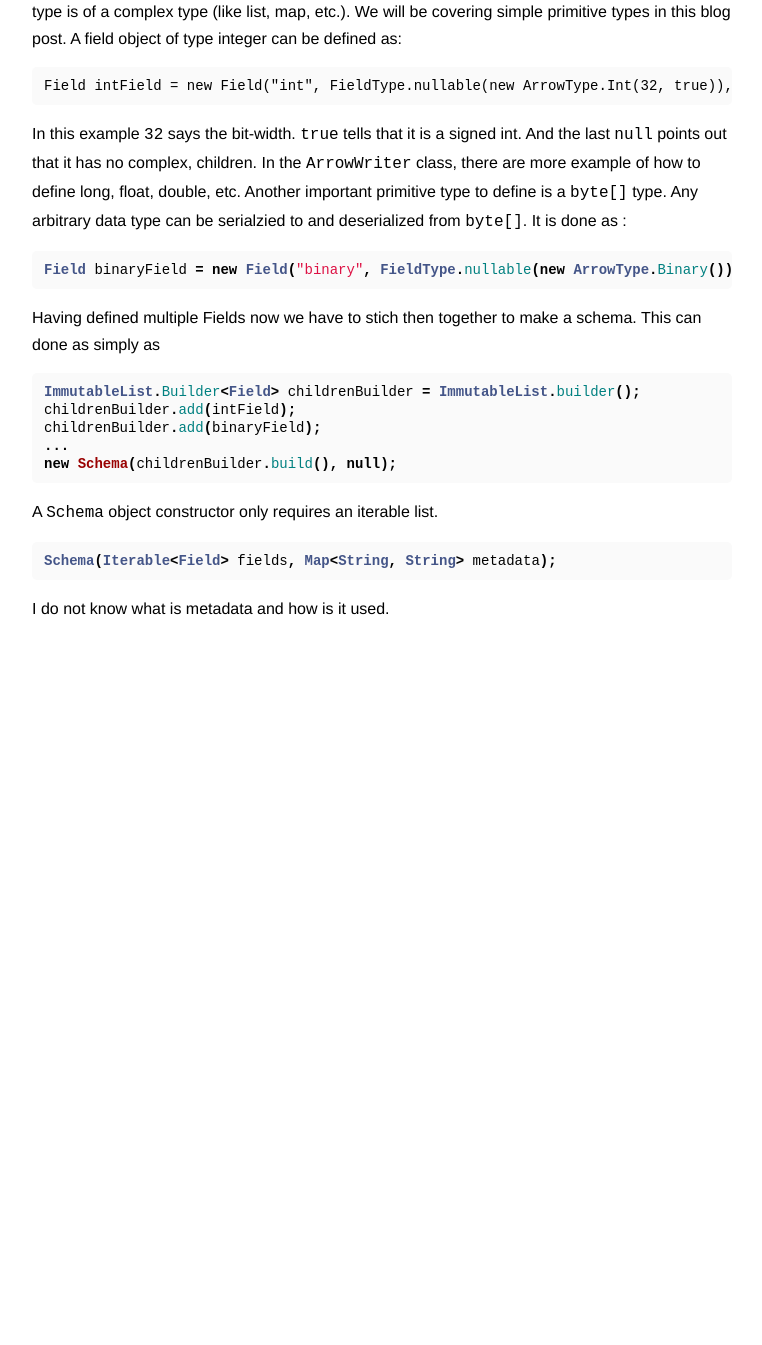
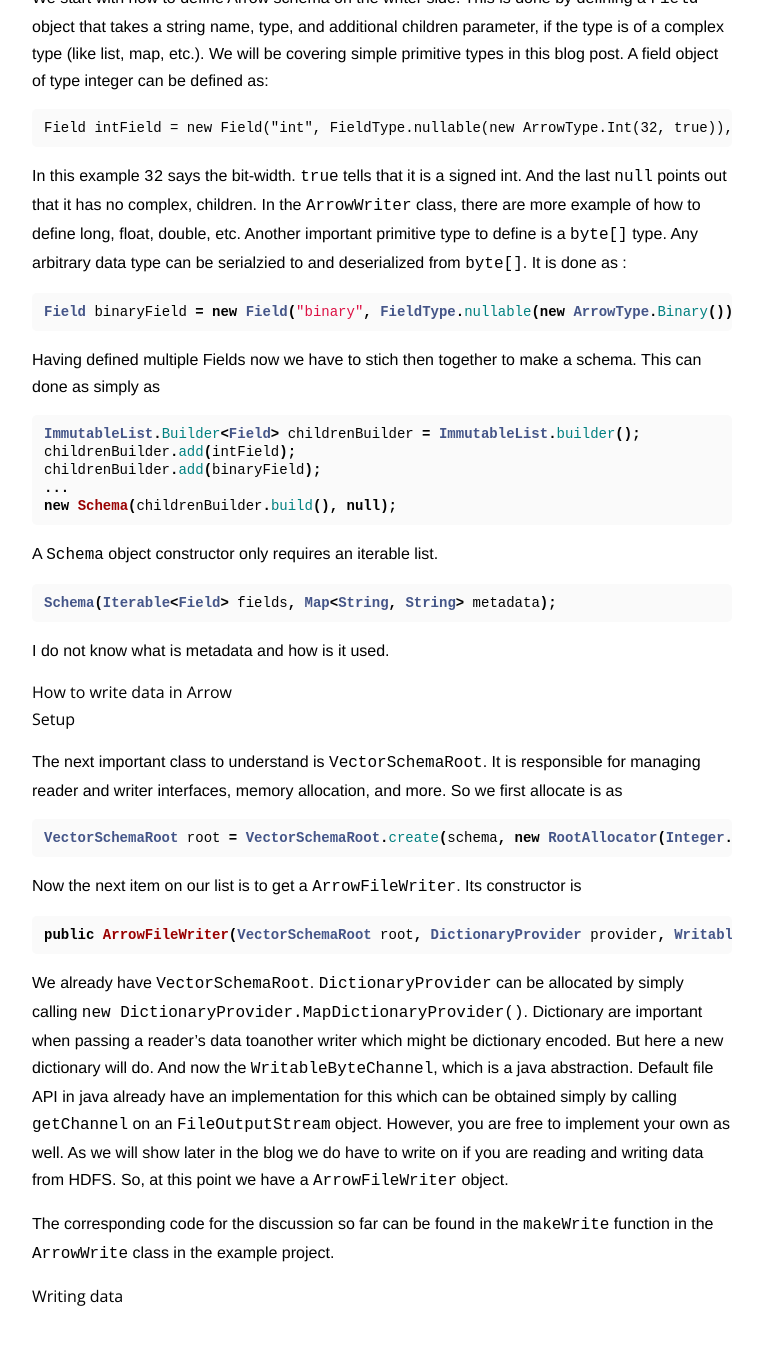
Before and after one commit to animeshtrivedi/animeshtrivedi.github.io, a Jekyll site: the page built from blog/2017-12-26-arrow.md, in a window 1280 px wide and 1400 px high, scrolled down 1186 px. Shown: the top 1345 px of the window, without its empty margins (258-1020 px from the left). Built offline with Jekyll 4.4.1, drawn with Linux system fonts in a browser that asks for light colours; our own code applies the rules of GitHub Pages for plain Markdown files; before the commit the page ends 1898 px from its top, so only the background shows below that.

Commit message:
Update 2017-12-26-arrow.md
setup commit for writing

````diff
--- a/blog/2017-12-26-arrow.md
+++ b/blog/2017-12-26-arrow.md
@@ -47,7 +47,7 @@ project.
 We first start with the pertinent writer-side objects that can be found in the ArrowWriter.java
 class in the project.
 
-**How to make schema**
+### How to make schema
 We start with how to define Arrow schema on the writer side. This is done by defining
  a `Field` object that takes a string name, type, and additional children parameter,
  if the type is of a complex type (like list, map, etc.). We will be covering simple
@@ -82,3 +82,29 @@ Schema(Iterable<Field> fields, Map<String, String> metadata);
 ```
 
 I do not know what is metadata and how is it used.
+
+### How to write data in Arrow
+#### Setup
+The next important class to understand is `VectorSchemaRoot`. It is responsible for
+managing reader and writer interfaces, memory allocation, and more. So we first allocate
+is as
+```java
+VectorSchemaRoot root = VectorSchemaRoot.create(schema, new RootAllocator(Integer.MAX_VALUE));
+```
+Now the next item on our list is to get a `ArrowFileWriter`. Its constructor is
+```java
+public ArrowFileWriter(VectorSchemaRoot root, DictionaryProvider provider, WritableByteChannel out)
+```
+We already have `VectorSchemaRoot`. `DictionaryProvider` can be allocated by simply calling
+`new DictionaryProvider.MapDictionaryProvider()`. Dictionary are important when passing a
+reader's data toanother writer which might be dictionary encoded. But here a new dictionary
+will do. And now the `WritableByteChannel`, which is a java abstraction. Default file API in
+java already have an implementation for this which can be obtained simply by calling `getChannel`
+on an `FileOutputStream` object. However, you are free to implement your own as well. As we will
+show later in the blog we do have to write on if you are reading and writing data from HDFS.
+So, at this point we have a `ArrowFileWriter` object.
+
+The corresponding code for the discussion so far can be found in the `makeWrite` function
+in the `ArrowWrite` class in the example project.
+
+#### Writing data
````
